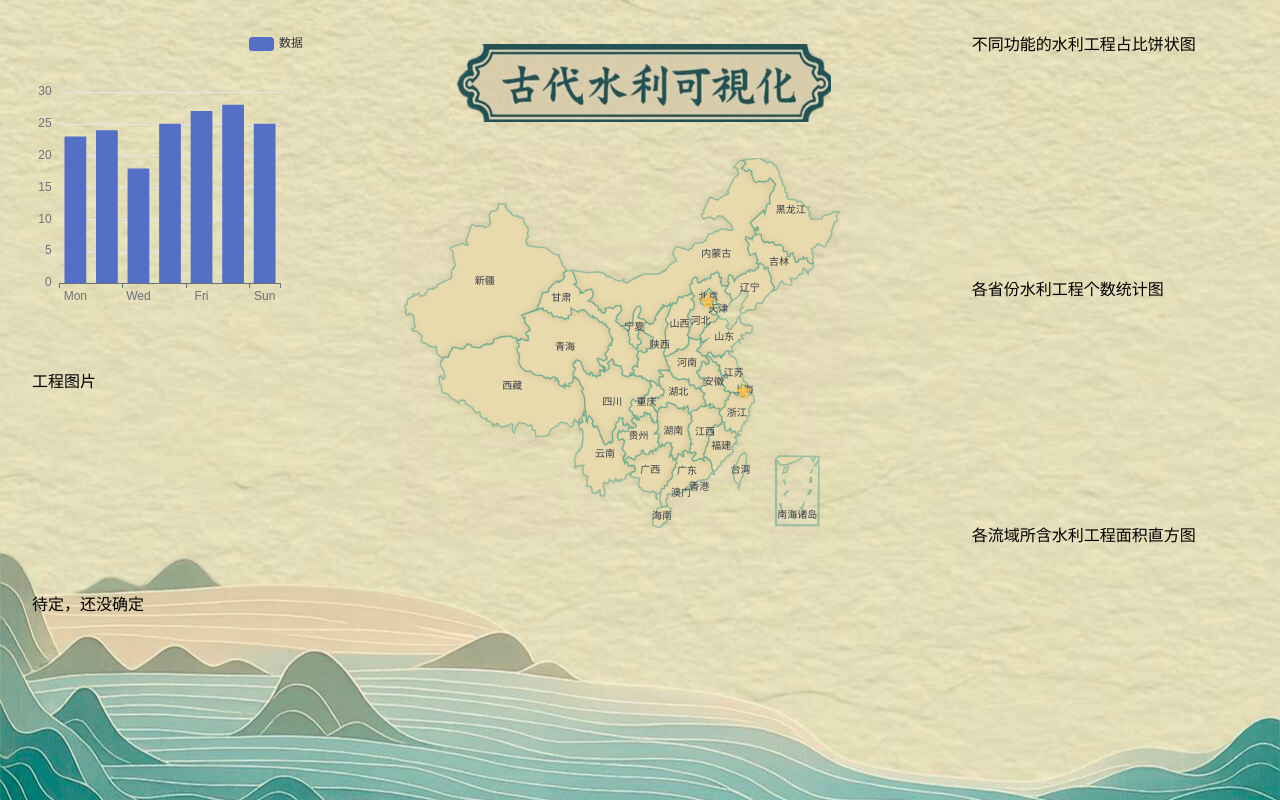
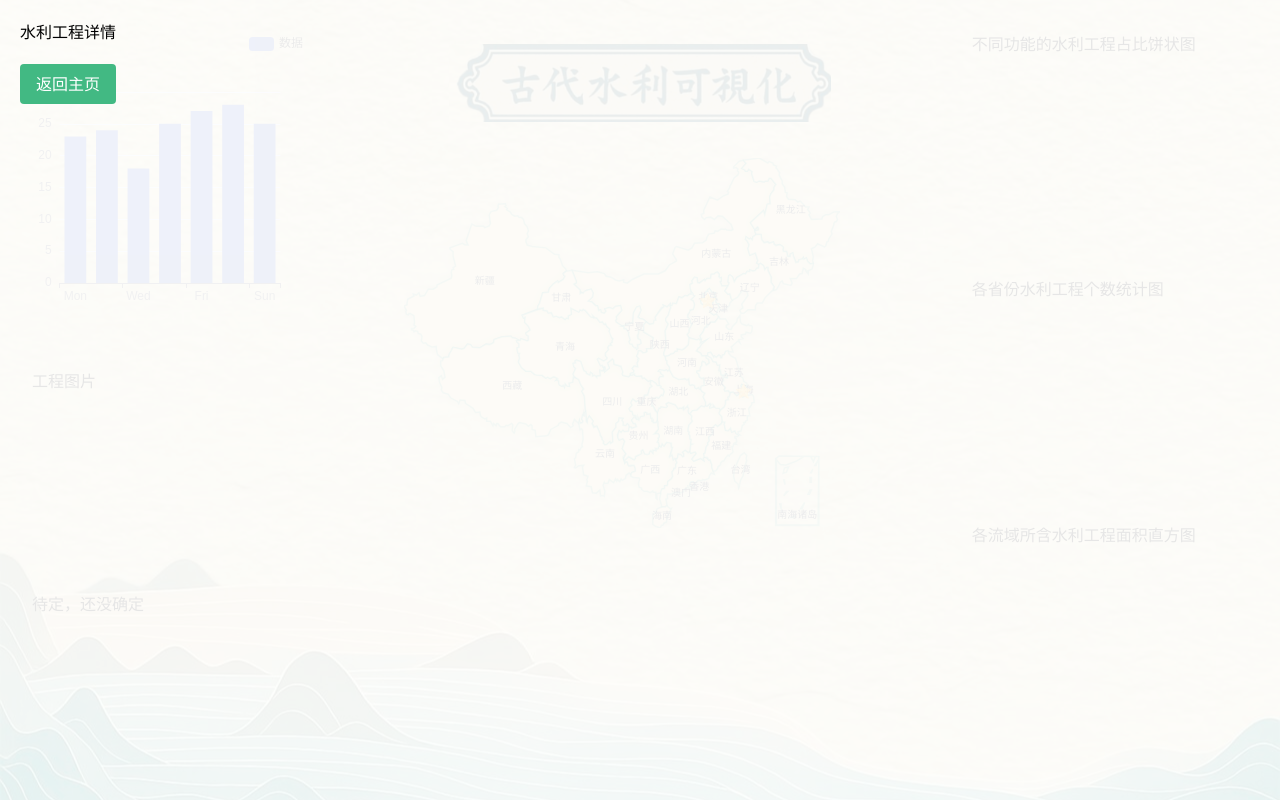
Before and after one commit to Huaixu129/-, a Vue app: page /detail in a window 1280 px wide. Built offline with nearby package versions, Linux system fonts and the light colour scheme.

Commit message:
实现跳转与返回

```diff
--- a/package.json
+++ b/package.json
@@ -13,7 +13,8 @@
     "axios": "^1.4.0",
     "echarts": "^5.4.2",
     "tailwindcss": "^4.1.3",
-    "vue": "^3.5.13"
+    "vue": "^3.5.13",
+    "vue-router": "^4.5.0"
   },
   "devDependencies": {
     "@vitejs/plugin-vue": "^5.2.1",
--- a/src/App.vue
+++ b/src/App.vue
@@ -1,7 +1,8 @@
 <template lang="">
-  <div
-    class="bg-[url('assets/img/image.png')] bg-cover bg-center w-screen h-screen text-black p-5 flex overflow-hidden"
-  >
+  <div class="bg-[url('assets/img/image.png')] bg-cover bg-center w-screen h-screen text-black p-5 flex overflow-hidden">
+    <!-- 添加router-view确保路由内容可以显示 -->
+    <router-view></router-view>
+
     <!-- 左侧区域：宽度为屏幕的25% -->
     <div
       class="w-[25%] h-[70%] mr-5 bg-yellow-100/1 p-3 flex flex-col"
--- /dev/null
+++ b/src/components/Detail.vue
@@ -0,0 +1,49 @@
+<template>
+  <div class="detail-container">
+    <!-- 添加更多内容测试 -->
+    <h1>{{ $route.query.province }}水利工程详情</h1>
+    <button @click="goBack" class="back-button">返回主页</button>
+    <!-- 可以添加更多内容 -->
+  </div>
+</template>
+
+<script>
+export default {
+  name: 'Detail',
+  methods: {
+    goBack() {
+      this.$router.push('/');
+    }
+  },
+  mounted() {
+    console.log('当前路由参数:', this.$route.query); // 调试用
+  }
+}
+</script>
+
+<style scoped>
+.detail-container {
+  position: fixed;
+  top: 0;
+  left: 0;
+  width: 100%;
+  height: 100%;
+  background: rgba(255,255,255,0.9);
+  z-index: 100;
+  padding: 20px;
+}
+
+.back-button {
+  padding: 8px 16px;
+  background: #42b983;
+  color: white;
+  border: none;
+  border-radius: 4px;
+  cursor: pointer;
+  margin-top: 20px;
+}
+
+.back-button:hover {
+  background: #3aa876;
+}
+</style>
--- a/src/components/mapChart.vue
+++ b/src/components/mapChart.vue
@@ -6,6 +6,7 @@ import mapJson from "../assets/map/china.json";
 import { onMounted, ref } from "vue";
 import * as echarts from "echarts";
 import locIcon from '../assets/img/loc.svg';
+import router from '../router';
 
 const chartContainer = ref(null);
 
@@ -77,7 +78,7 @@ const renderChart = () => {
 
   chart.setOption(options);
   chart.on('click', 'series.scatter', (params) => {
-    window.location.href = `/detail?province=${params.name}`;
+    router.push({ path: '/detail', query: { province: params.name } });
   });
 
   // 自适应
--- a/src/main.js
+++ b/src/main.js
@@ -1,5 +1,8 @@
 import { createApp } from 'vue'
 import './style.css'
 import App from './App.vue'
+import router from './router'
 
-createApp(App).mount('#app')
+createApp(App)
+  .use(router)
+  .mount('#app')
--- /dev/null
+++ b/src/router/index.js
@@ -0,0 +1,17 @@
+import { createRouter, createWebHistory } from 'vue-router'
+import Detail from '../components/Detail.vue'
+
+const routes = [
+  {
+    path: '/detail',
+    name: 'Detail',
+    component: Detail
+  }
+]
+
+const router = createRouter({
+  history: createWebHistory(),
+  routes
+})
+
+export default router
```
Also changed, not shown: 1 other file (tests, documents, lock files or other folders).
